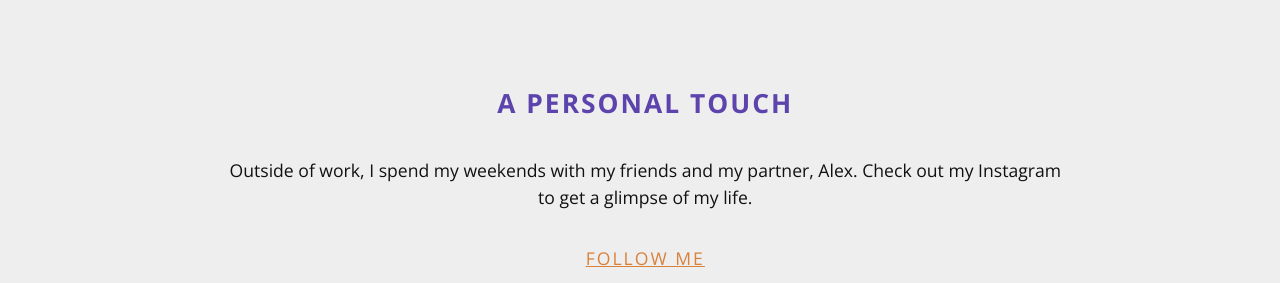
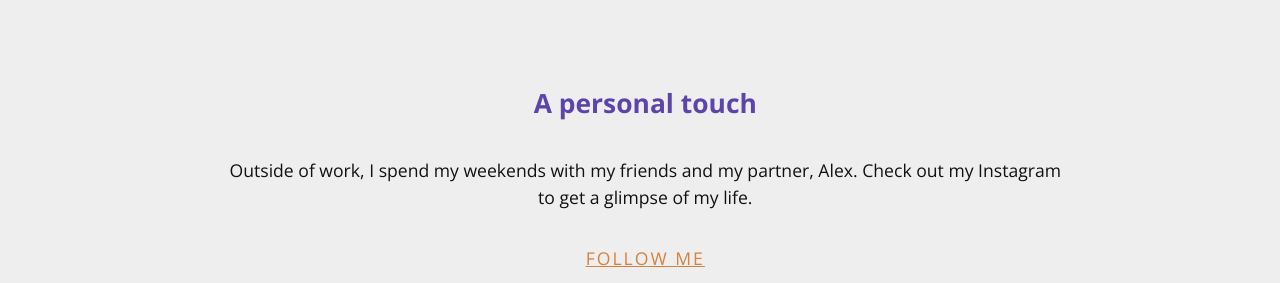
Before and after one commit to EmilyBlaineClark/emilyblaineclark.github.io, a Jekyll site: the page built from about.html, in a window 1280 px wide. Shown: the part 888-1171 px from the top of the page. Built offline with Jekyll 4.4.1, drawn with Linux system fonts in a browser that asks for light colours; nearby versions of some CDN libraries.

Commit message:
Update _page.scss

```diff
--- a/_sass/_page.scss
+++ b/_sass/_page.scss
@@ -402,8 +402,6 @@
   text-align: center;
   h2{
     color: $purple-bright;
-    text-transform: uppercase;
-    letter-spacing: 2px;
   }
 }
 .instagram-link{
```
